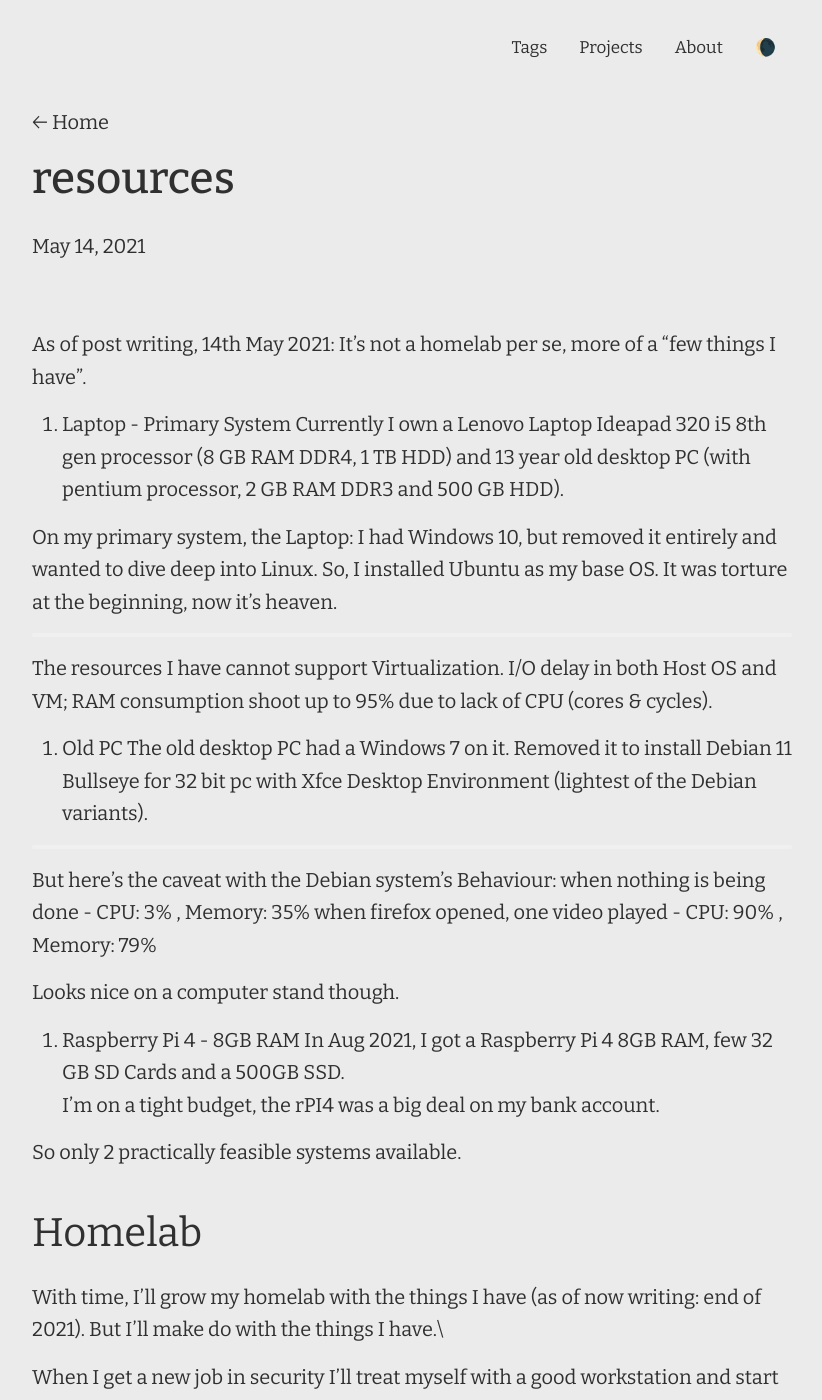
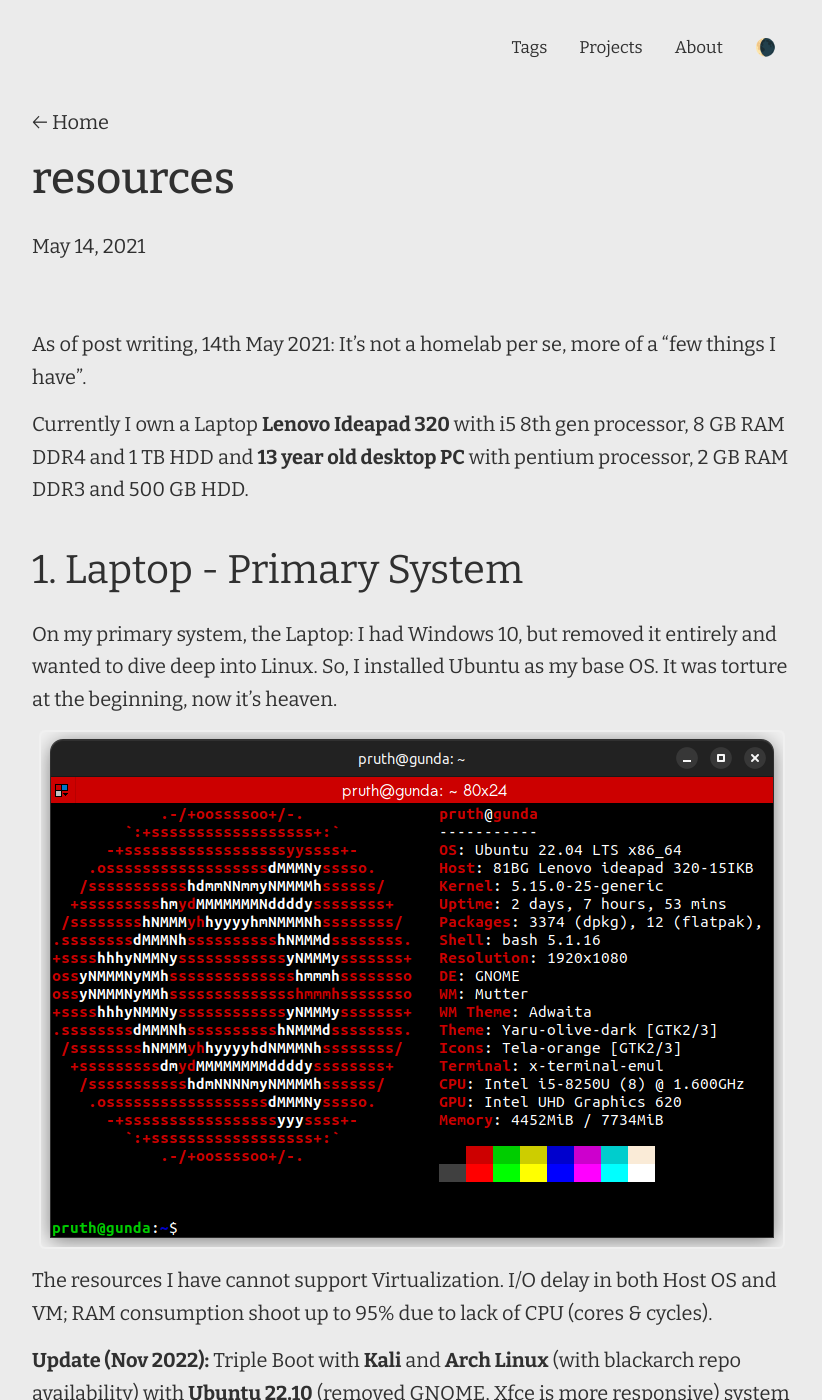
Before and after one commit to pruthvirajbhat/website-portfolio-old-uno, a Jekyll site: the page built from _posts/2021/05May/2021-05-14-homelab.md, in a window 1280 px wide and 1400 px high. Shown: the whole window, without its empty margins (228-1050 px from the left). Built offline with Jekyll 4.4.1, drawn with Linux system fonts in a browser that asks for light colours; some of the changed text lies outside the part shown.

Commit message:
update homelab, polishing

```diff
--- a/_posts/2021/05May/2021-05-14-homelab.md
+++ b/_posts/2021/05May/2021-05-14-homelab.md
@@ -4,36 +4,41 @@
 subtitle: subjected to updation
 tags: [misc]
 ---
-
 As of post writing, 14th May 2021: It's not a homelab per se, more of a "few things I have".
 
-1. Laptop - Primary System
-Currently I own a Lenovo Laptop Ideapad 320 i5 8th gen processor (8 GB RAM DDR4, 1 TB HDD) and 13 year old desktop PC (with pentium processor, 2 GB RAM DDR3 and 500 GB HDD).
+Currently I own a Laptop **Lenovo Ideapad 320** with i5 8th gen processor, 8 GB RAM DDR4 and 1 TB HDD and **13 year old desktop PC** with pentium processor, 2 GB RAM DDR3 and 500 GB HDD.
 
+## 1. Laptop - Primary System
 On my primary system, the Laptop: I had Windows 10, but removed it entirely and wanted to dive deep into Linux. So, I installed Ubuntu as my base OS. It was torture at the beginning, now it's heaven.
 
-![](../assets/lenovo.png)
+![](../../../assets/images/lenovo.png)
 
 The resources I have cannot support Virtualization. I/O delay in both Host OS and VM; RAM consumption shoot up to 95% due to lack of CPU (cores & cycles).
 
-2. Old PC
+**Update (Nov 2022):** Triple Boot with **Kali** and **Arch Linux** (with blackarch repo availability) with **Ubuntu 22.10** (removed GNOME, Xfce is more responsive) system on Laptop for ease of installation of applications with required functionalities.
+
+1. Making use of different package managers
+2. Chance to rice OSes
+
+## 2. Old PC
 The old desktop PC had a Windows 7 on it. Removed it to install Debian 11 Bullseye for 32 bit pc with Xfce Desktop Environment (lightest of the Debian variants).
 
-![](../assets/oldPC.png)
+![](../../../assets/images/oldPC.png)
 
-But here's the caveat with the Debian system's Behaviour:
-when nothing is being done - CPU: 3% , Memory: 35%
+But here's the caveat with the Debian system's Behaviour:\
+when nothing is being done - CPU: 3% , Memory: 35%\
 when firefox opened, one video played - CPU: 90% , Memory: 79%
 
 Looks nice on a computer stand though.
 
-3. Raspberry Pi 4 - 8GB RAM
+## 3. Raspberry Pi 4 - 8GB RAM
 In Aug 2021, I got a Raspberry Pi 4 8GB RAM, few 32 GB SD Cards and a 500GB SSD.\
 I'm on a tight budget, the rPI4 was a big deal on my bank account.
 
 So only 2 practically feasible systems available.
+
 ## Homelab
 
-With time, I'll grow my homelab with the things I have (as of now writing: end of 2021). But I'll make do with the things I have.\
+With time, I'll grow my homelab with the things I have (as of now writing: end of 2021). But I'll make do with the things I have.
 
 When I get a new job in security I'll treat myself with a good workstation and start making and breaking things!
```
